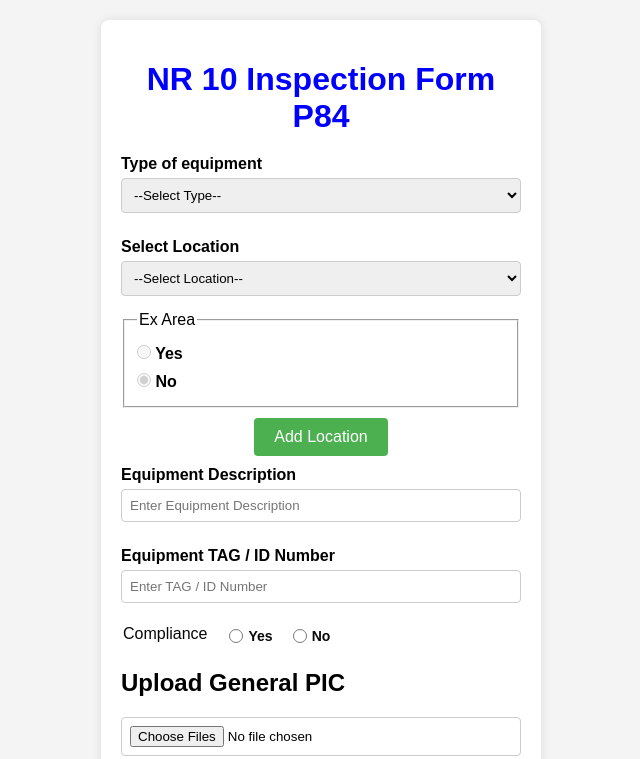
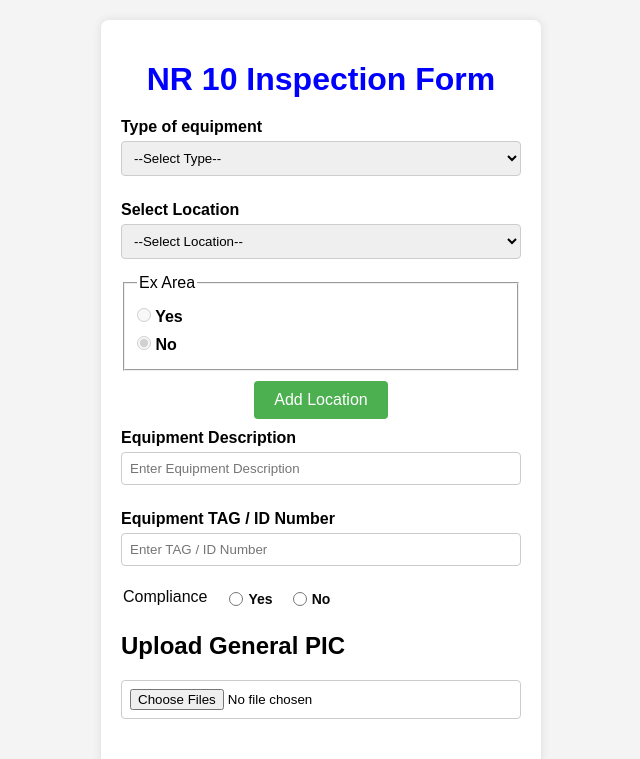
Before and after one commit to fredparrela/Web-application-for-inspections, a plain HTML site: page index.html in a window 1280 px wide. Shown: the top 759 px of the page, without its empty margins (319-959 px from the left). Drawn offline with Linux system fonts and the light colour scheme.

Commit message:
Change name

```diff
--- a/index.html
+++ b/index.html
@@ -9,7 +9,7 @@
 </head>
 <body>
     <div class="form-container">
-        <h1>NR 10 Inspection Form P84</h1>
+        <h1>NR 10 Inspection Form </h1>
         <form id="inspection-form">
             <!-- Type of Equipment -->
             <label for="type-equipment">Type of equipment</label>
```
